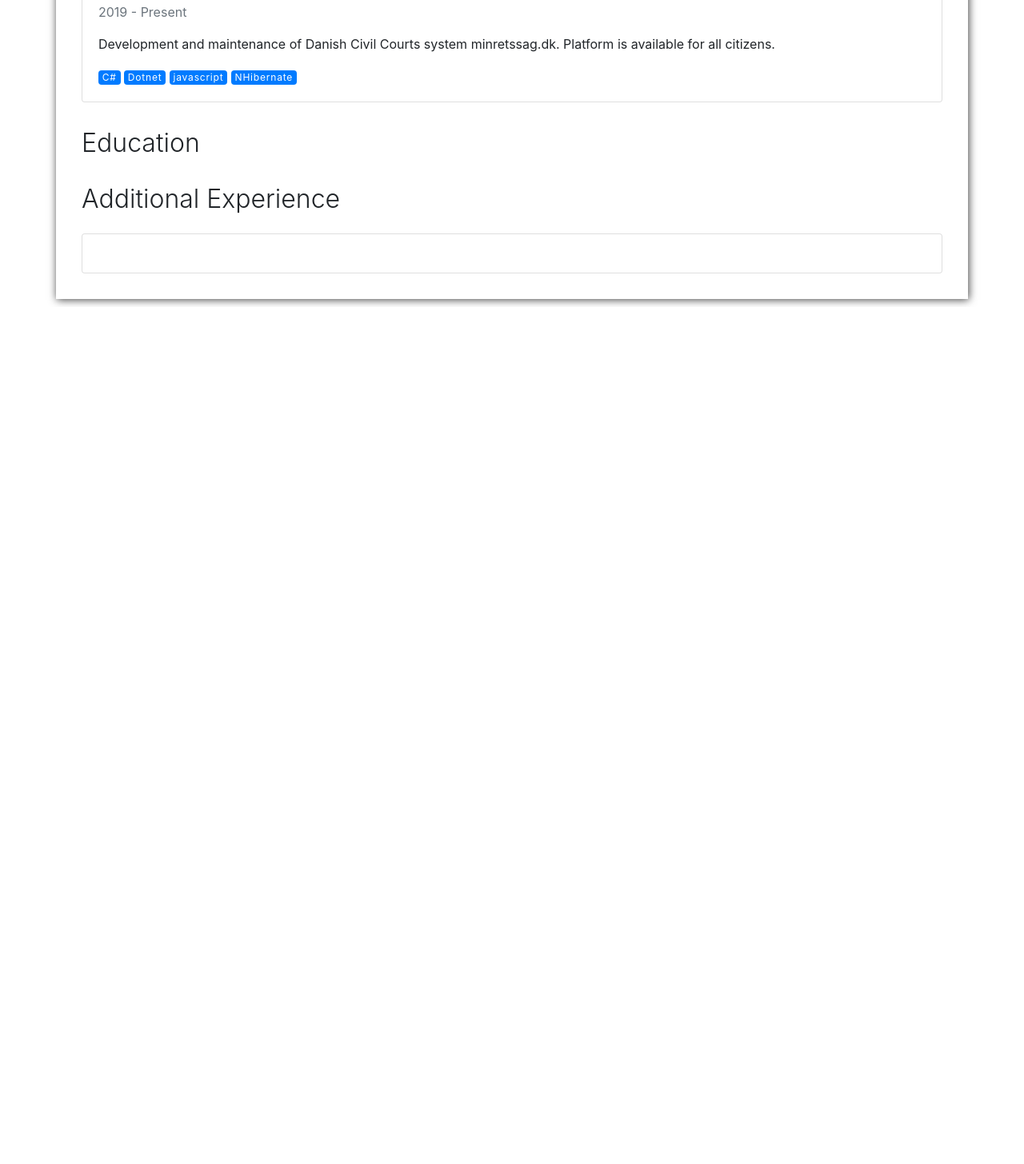
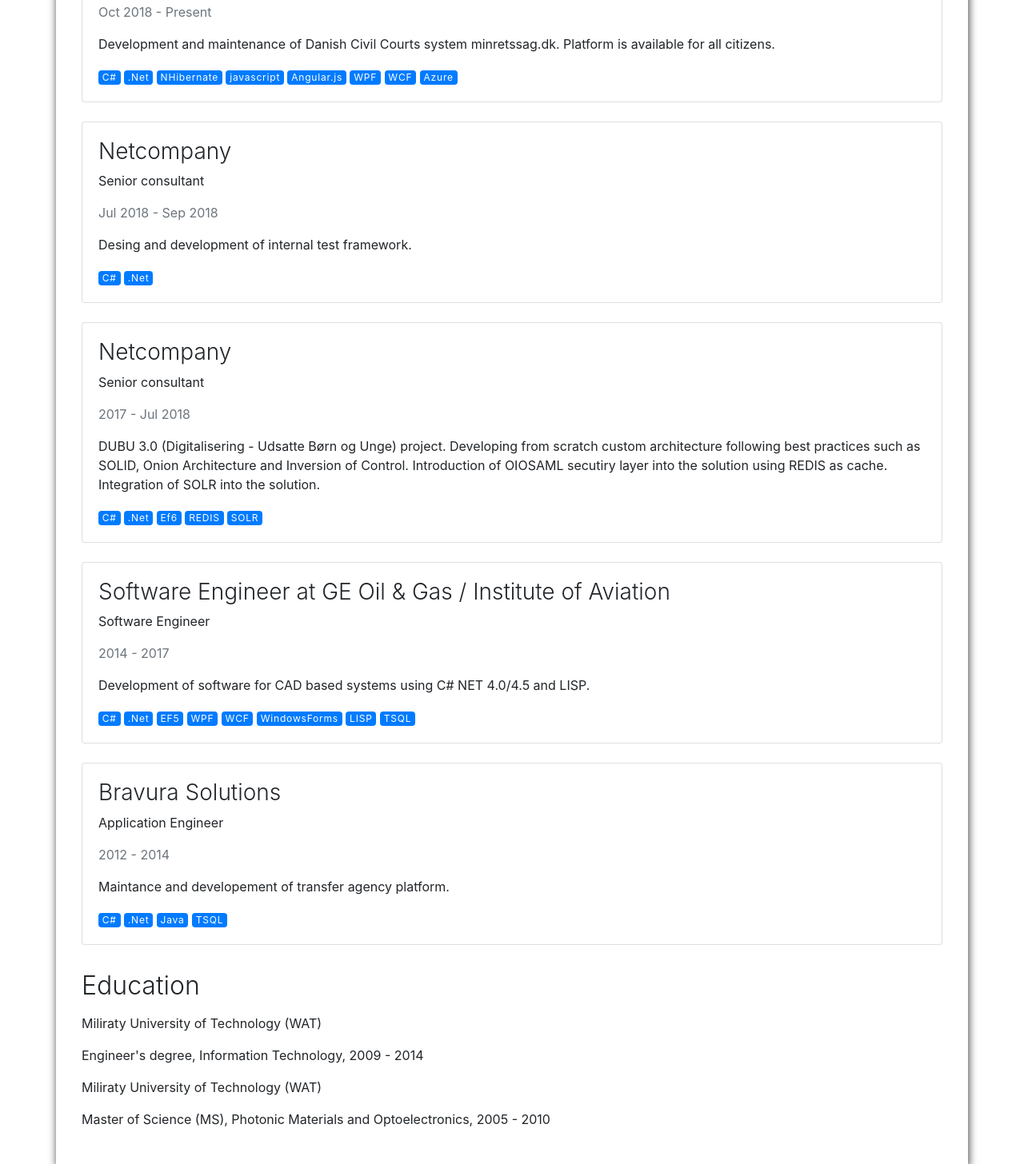
Before and after one commit to sebastianczwarno/cv, a plain HTML site: page index.html in a window 1280 px wide. Shown: the part 526-1982 px from the top of the page at 80% size. Before the commit the page ends 910 px from the top, so only its background shows below. Drawn offline with nearby package versions, Linux system fonts and the light colour scheme.

Commit message:
Deploying to gh-pages from  @ d6b90525330e313c052aa8c07c8ce9b3b526f40b 🚀

```diff
--- a/index.html
+++ b/index.html
@@ -11,11 +11,12 @@
 </head>
 <body>
 <div class="container page">
+
     <div class="row">
         <div class="col-md-6 col-print-6">
             <h1>Sebastian Czwarno<br/>Software Engineer</h1>
             <p>
-                <time datetime="" class="text-muted">Last update: September 13, 2021</time>
+                <time datetime="" class="text-muted">Last update: September 19, 2021</time>
             </p>
             <p>
                 <span class="screen"><a href="sebastian-czwarno.software-engineer.pdf"><i class="fa fa-file-pdf-o" aria-hidden="true"></i>Download PDF version</a></span>
@@ -42,7 +43,7 @@
             ++++
         </div>
         <div class="col-print-1 col-3 col-md-2 col-lg-1 text-right">
-            <small>Dotnet</small>
+            <small>.Net</small>
         </div>
         <div class="col-print-1 col-3 col-md-2 col-lg-1">
             +++
@@ -63,7 +64,7 @@
             <small>Hibernate</small>
         </div>
         <div class="col-print-1 col-3 col-md-2 col-lg-1">
-            ++
+            +
         </div>
         <div class="col-print-1 col-3 col-md-2 col-lg-1 text-right">
             <small>SpringBoot</small>
@@ -113,60 +114,102 @@
         <div class="col-print-1 col-3 col-md-2 col-lg-1">
             ++
         </div>
-        <div class="col-print-1 col-3 col-md-2 col-lg-1 text-right">
-            <small>Sdkman</small>
-        </div>
-        <div class="col-print-1 col-3 col-md-2 col-lg-1">
-            +++
-        </div>
-        <div class="col-print-1 col-3 col-md-2 col-lg-1 text-right">
-            <small>Nvm</small>
-        </div>
-        <div class="col-print-1 col-3 col-md-2 col-lg-1">
-            ++
-        </div>
     </div>
-
-<!--    <p>-->
-<!--        English poet, playwright and actor, widely regarded as the greatest writer in the English language-->
-<!--        and the world's pre-eminent dramatist. Often called England's national poet and the "Bard of Avon".-->
-<!--        My extant work is including collaborations, consist of approximately 38 plays, 154 sonnets,-->
-<!--        two long narrative poems and a few other verses, some of uncertain authorship.-->
-<!--    </p>-->
 
     <h2>Professional Experience</h2>
     <div class="card mb-4">
         <div class="card-body">
             <h3>Netcompany</h3>
             <p>Senior specialist</p>
-            <p class="text-muted">2019 - Present</p>
+            <p class="text-muted">Oct 2018 - Present</p>
 
             <p>Development and maintenance of Danish Civil Courts system minretssag.dk. Platform is available for all citizens.</p>
 
             <div>
                 <span class="badge badge-primary">C#</span>
-                <span class="badge badge-primary">Dotnet</span>
+                <span class="badge badge-primary">.Net</span>
+                <span class="badge badge-primary">NHibernate</span>
                 <span class="badge badge-primary">javascript</span>
-                <span class="badge badge-primary">NHibernate</span>
+                <span class="badge badge-primary">Angular.js</span>
+                <span class="badge badge-primary">WPF</span>
+                <span class="badge badge-primary">WCF</span>
+                <span class="badge badge-primary">Azure</span>
+            </div>
+        </div>
+    </div>
+    <div class="card mb-4">
+        <div class="card-body">
+            <h3>Netcompany</h3>
+            <p>Senior consultant</p>
+            <p class="text-muted">Jul 2018 - Sep 2018</p>
+
+            <p>Desing and development of internal test framework.</p>
+
+            <div>
+                <span class="badge badge-primary">C#</span>
+                <span class="badge badge-primary">.Net</span>
+            </div>
+        </div>
+    </div>
+    <div class="card mb-4">
+        <div class="card-body">
+            <h3>Netcompany</h3>
+            <p>Senior consultant</p>
+            <p class="text-muted">2017 - Jul 2018</p>
+
+            <p>DUBU 3.0 (Digitalisering - Udsatte Børn og Unge) project. Developing from scratch custom architecture following best practices such as SOLID, Onion Architecture and Inversion of Control. Introduction of OIOSAML secutiry layer into the solution using REDIS as cache. Integration of SOLR into the solution.</p>
+
+            <div>
+                <span class="badge badge-primary">C#</span>
+                <span class="badge badge-primary">.Net</span>
+                <span class="badge badge-primary">Ef6</span>
+                <span class="badge badge-primary">REDIS</span>
+                <span class="badge badge-primary">SOLR</span>
+            </div>
+        </div>
+    </div>
+    <div class="card mb-4">
+        <div class="card-body">
+            <h3>Software Engineer at GE Oil &amp; Gas / Institute of Aviation</h3>
+            <p>Software Engineer</p>
+            <p class="text-muted">2014 - 2017</p>
+
+            <p>Development of software for CAD based systems using C# NET 4.0/4.5 and LISP.</p>
+
+            <div>
+                <span class="badge badge-primary">C#</span>
+                <span class="badge badge-primary">.Net</span>
+                <span class="badge badge-primary">EF5</span>
+                <span class="badge badge-primary">WPF</span>
+                <span class="badge badge-primary">WCF</span>
+                <span class="badge badge-primary">WindowsForms</span>
+                <span class="badge badge-primary">LISP</span>
+                <span class="badge badge-primary">TSQL</span>
+            </div>
+        </div>
+    </div>
+    <div class="card mb-4">
+        <div class="card-body">
+            <h3>Bravura Solutions</h3>
+            <p>Application Engineer</p>
+            <p class="text-muted">2012 - 2014</p>
+
+            <p>Maintance and developement of transfer agency platform.</p>
+
+            <div>
+                <span class="badge badge-primary">C#</span>
+                <span class="badge badge-primary">.Net</span>
+                <span class="badge badge-primary">Java</span>
+                <span class="badge badge-primary">TSQL</span>
             </div>
         </div>
     </div>
 
     <h2>Education</h2>
-    <p></p>
-
-    <h2>Additional Experience</h2>
-
-    <div class="card mt-4">
-        <div class="card-body">
-            <div class="mb-2"><strong></strong></div>
-
-
-
-            <div>
-            </div>
-        </div>
-    </div>
+    <p>Miliraty University of Technology (WAT)</p>
+    <p>Engineer's degree, Information Technology, 2009 - 2014</p>
+    <p>Miliraty University of Technology (WAT)</p>
+    <p>Master of Science (MS), Photonic Materials and Optoelectronics, 2005 - 2010</p>
 </div>
 </body>
 </html>
```
Also changed, not shown: 1 other file.
